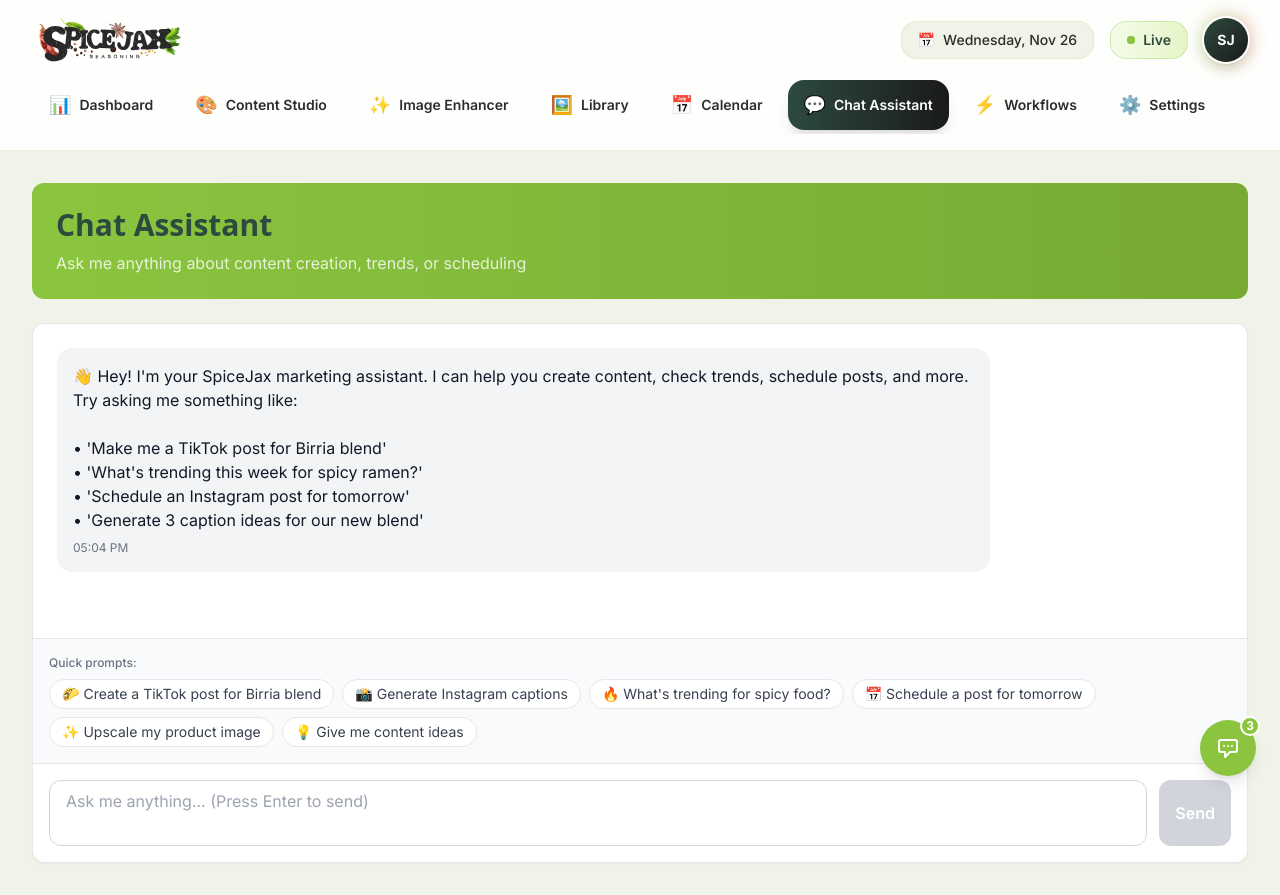
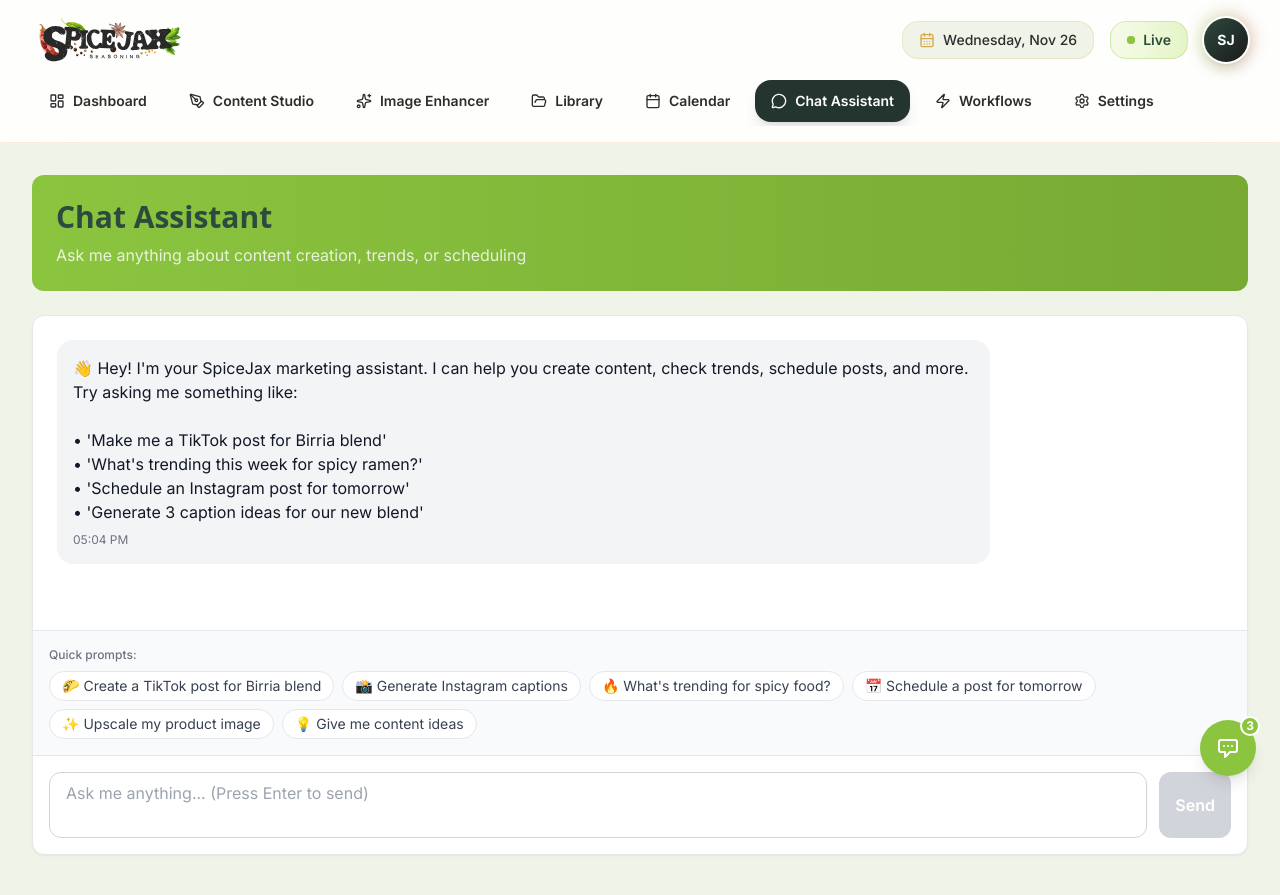
Before and after one commit to Aldazou/SpicejaxOps, a Next.js app: page /chat in a window 1280 px wide. Built offline with nearby package versions, Linux system fonts and the light colour scheme.

Commit message:
Replace emoji icons with clean Lucide icons in navigation

```diff
--- a/components/Header.tsx
+++ b/components/Header.tsx
@@ -4,16 +4,27 @@ import Link from "next/link";
 import Image from "next/image";
 import { usePathname } from "next/navigation";
 import { useState, useEffect } from "react";
+import {
+  LayoutDashboard,
+  PenTool,
+  Sparkles,
+  FolderOpen,
+  Calendar,
+  MessageCircle,
+  Zap,
+  Settings,
+  CalendarDays,
+} from "lucide-react";
 
 const navigation = [
-  { name: "Dashboard", href: "/dashboard", icon: "📊" },
-  { name: "Content Studio", href: "/content", icon: "🎨" },
-  { name: "Image Enhancer", href: "/enhance", icon: "✨" },
-  { name: "Library", href: "/library", icon: "🖼️" },
-  { name: "Calendar", href: "/calendar", icon: "📅" },
-  { name: "Chat Assistant", href: "/chat", icon: "💬" },
-  { name: "Workflows", href: "/workflows", icon: "⚡" },
-  { name: "Settings", href: "/settings", icon: "⚙️" },
+  { name: "Dashboard", href: "/dashboard", icon: LayoutDashboard },
+  { name: "Content Studio", href: "/content", icon: PenTool },
+  { name: "Image Enhancer", href: "/enhance", icon: Sparkles },
+  { name: "Library", href: "/library", icon: FolderOpen },
+  { name: "Calendar", href: "/calendar", icon: Calendar },
+  { name: "Chat Assistant", href: "/chat", icon: MessageCircle },
+  { name: "Workflows", href: "/workflows", icon: Zap },
+  { name: "Settings", href: "/settings", icon: Settings },
 ];
 
 export default function Header() {
@@ -56,7 +67,7 @@ export default function Header() {
           <div className="flex items-center gap-2 sm:gap-4">
             {/* Date pill */}
             <div className="hidden sm:flex items-center gap-2 px-4 py-2 bg-brand-sage rounded-2xl border border-brand-gold/20 text-sm">
-              <span className="text-brand-gold">📅</span>
+              <CalendarDays className="w-4 h-4 text-brand-gold" />
               <span className="font-medium text-brand-text">{currentDate}</span>
             </div>
 
@@ -83,17 +94,18 @@ export default function Header() {
         <nav className="flex gap-1.5 sm:gap-2 overflow-x-auto no-scrollbar snap-x pb-1 -mx-1 px-1">
           {navigation.map((item) => {
             const isActive = pathname === item.href;
+            const Icon = item.icon;
             return (
               <Link
                 key={item.name}
                 href={item.href}
                 className={`inline-flex items-center gap-1.5 sm:gap-2 rounded-xl sm:rounded-2xl px-3 py-2 sm:px-4 sm:py-2.5 text-xs sm:text-sm font-semibold transition-all duration-300 snap-start whitespace-nowrap ${
                   isActive
-                    ? "bg-gradient-to-r from-brand-title to-brand-black text-white shadow-lg"
+                    ? "bg-[#243530] text-white shadow-lg"
                     : "text-brand-text hover:text-brand-title hover:bg-brand-sage border border-transparent hover:border-brand-gold/20"
                 }`}
               >
-                <span className="text-base sm:text-lg">{item.icon}</span>
+                <Icon className="w-4 h-4" />
                 <span className="hidden sm:inline">{item.name}</span>
               </Link>
             );
```
